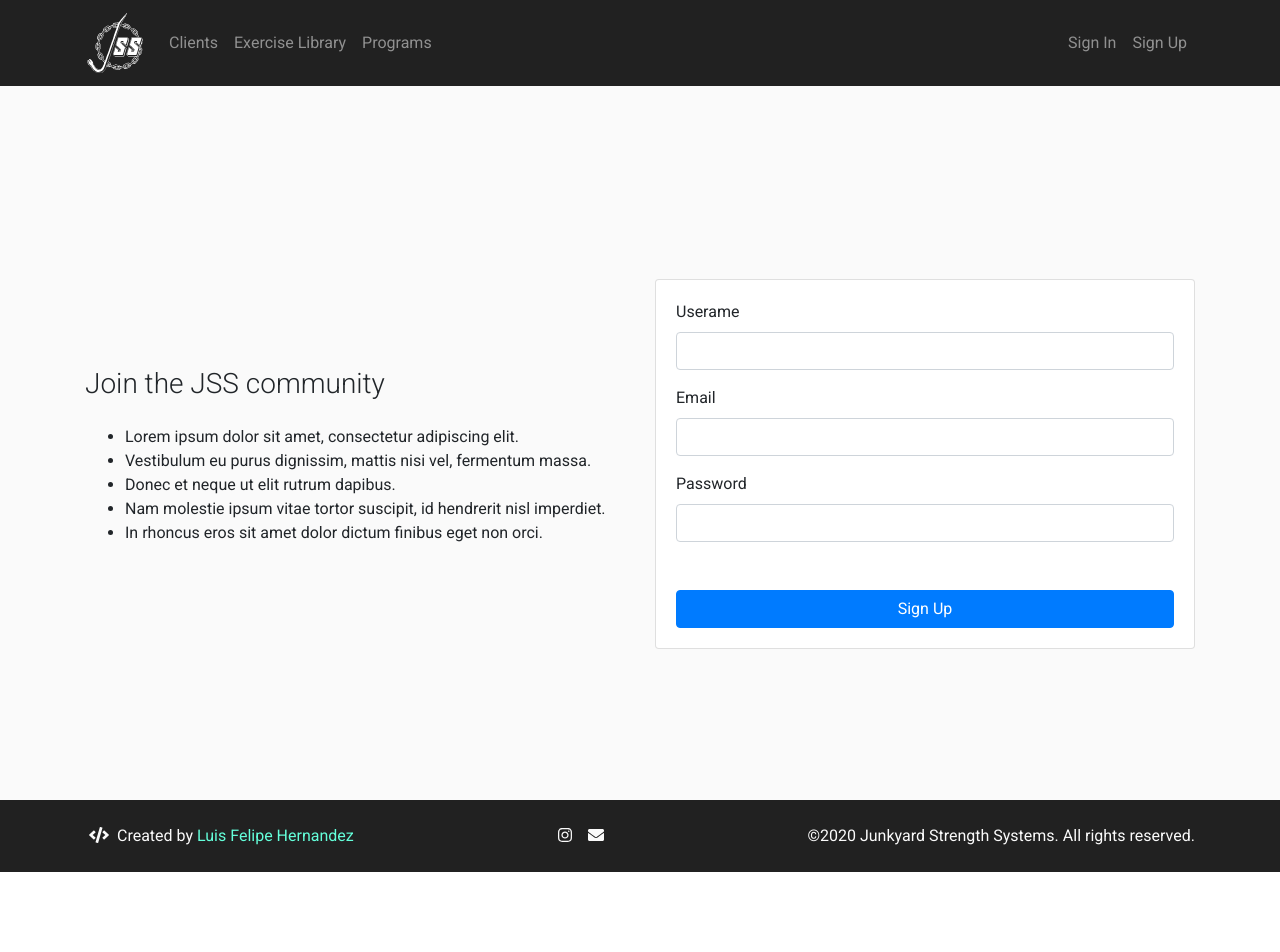
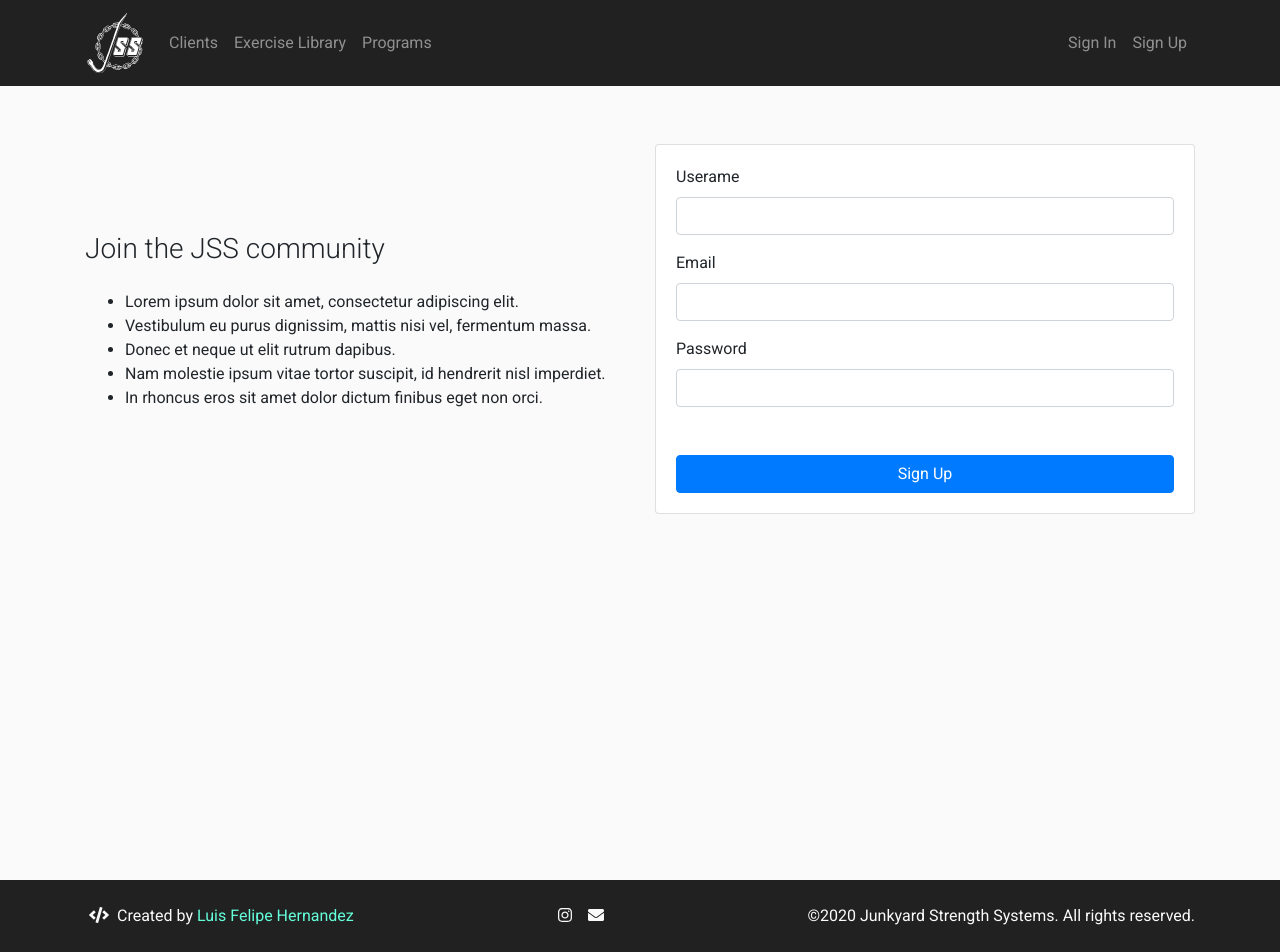
Before and after one commit to lf-hernandez/junkyard-stength-systems-web, a Vue app: page /sign-up in a window 1280 px wide. Before the commit the page ends 872 px from the top, so only its background shows below. Built offline with nearby package versions, Linux system fonts and the light colour scheme.

Commit message:
Refactor

```diff
--- a/src/App.vue
+++ b/src/App.vue
@@ -32,22 +32,25 @@
 
     @import "./styles/style.scss";
 
-    html, body {
+    html {
         height: 100vh;
     }
+
+    body {
+        height: 100vh;
+        padding-top: 5rem;
+        display: flex;
+        flex-direction: column;
+    }
+
+    main {
+        padding-top: 4rem;
+        min-height: 100vh;
+    }
+
 
     #app {
         font-family: $font-family-roboto;
         background-color: #FAFAFA;
-        height: 100vh;
-
-
-    }
-
-    main {
-        padding-top: 8rem;
-        display: flex;
-        flex-direction: column;
-        height: 100vh;
     }
 </style>
--- /dev/null
+++ b/src/components/exercise-library/exercise-library-grid/ExerciseLibraryGrid.ts
@@ -0,0 +1,26 @@
+import Vue from 'vue';
+import { Component, Prop } from 'vue-property-decorator';
+
+import ExerciseLibraryCard from '@/components/exercise-library/exercise-library-card/ExerciseLibraryCard.vue';
+
+import { Exercise } from '@/types/types';
+
+@Component({
+    components: {
+        ExerciseLibraryCard
+    }
+})
+export default class ExerciseLibraryGrid extends Vue {
+    @Prop() exercises: Array<Exercise>;
+
+    async pushExerciseDetailsRoute(exercise: Exercise) {
+        const normalizedSlug = exercise.name.split(' ').join('-').toLowerCase();
+        await this.$router.push({
+            name: 'exercise-details.view',
+            params: {
+                id: exercise.id,
+                slug: normalizedSlug
+            }
+        });
+    }
+}
--- /dev/null
+++ b/src/components/exercise-library/exercise-library-grid/ExerciseLibraryGrid.vue
@@ -0,0 +1,10 @@
+<template>
+    <div class="row row-cols-1 row-cols-md-3">
+        <div class="col mb-5" v-for="exercise in exercises" :key="exercise.id">
+            <ExerciseLibraryCard v-on:click.native="pushExerciseDetailsRoute(exercise)"
+                                 :exercise="exercise"></ExerciseLibraryCard>
+        </div>
+    </div>
+</template>
+
+<script lang="ts" src="./ExerciseLibraryGrid.ts"></script>
--- a/src/components/layout/app-footer/AppFooter.vue
+++ b/src/components/layout/app-footer/AppFooter.vue
@@ -18,7 +18,7 @@
                         </a>
                     </div>
                     <div class="col-auto">
-                        <p class="float-right">&copy;{{new Date().getFullYear()}} Junkyard Strength Systems. All rights reserved.</p>
+                        <p class="float-right">&copy;<time>{{new Date().getFullYear()}}</time> Junkyard Strength Systems. All rights reserved.</p>
                     </div>
                 </div>
             </div>
--- a/src/views/exercise-library/ExerciseLibrary.scss
+++ /dev/null
@@ -1,3 +0,0 @@
-.exerciseLibrary {
-
-}
--- a/src/views/exercise-library/ExerciseLibrary.ts
+++ b/src/views/exercise-library/ExerciseLibrary.ts
@@ -2,7 +2,7 @@ import Vue from 'vue';
 import { Component } from 'vue-property-decorator';
 
 import ExerciseLibrarySideNav from '@/components/exercise-library/exercise-side-nav/ExerciseLibrarySideNav.vue';
-import ExerciseLibraryCard from '@/components/exercise-library/exercise-library-card/ExerciseLibraryCard.vue';
+import ExerciseLibraryGrid from '@/components/exercise-library/exercise-library-grid/ExerciseLibraryGrid.vue';
 
 import { Exercise } from '@/types/types';
 import { Action, State } from 'vuex-class';
@@ -12,7 +12,7 @@ const namespace = 'exercises';
 @Component({
     components: {
         ExerciseLibrarySideNav,
-        ExerciseLibraryCard
+        ExerciseLibraryGrid
     }
 })
 export default class ExerciseLibrary extends Vue {
@@ -28,17 +28,6 @@ export default class ExerciseLibrary extends Vue {
 
     }
 
-    async onClick(exercise: Exercise) {
-        const normalizedSlug = exercise.name.split(' ').join('-').toLowerCase();
-        await this.$router.push({
-            name: 'exercise-details.view',
-            params: {
-                id: exercise.id,
-                slug: normalizedSlug
-            }
-        });
-    }
-
     async onAddExercise() {
         await this.$router.push({name: 'exercise-library.add'});
     }
--- a/src/views/exercise-library/ExerciseLibrary.vue
+++ b/src/views/exercise-library/ExerciseLibrary.vue
@@ -22,15 +22,9 @@
             </div>
 
             <div class="flex-column flex-grow">
-                <div class="row row-cols-1 row-cols-md-3">
-                    <div class="col mb-5" v-for="exercise in exercises" :key="exercise.id">
-                        <ExerciseLibraryCard v-on:click.native="onClick(exercise)"
-                                             :exercise="exercise"></ExerciseLibraryCard>
-                    </div>
-                </div>
+               <ExerciseLibraryGrid :exercises="exercises"></ExerciseLibraryGrid>
             </div>
         </div>
     </div>
 </template>
 <script lang="ts" src="./ExerciseLibrary.ts"></script>
-<style lang="scss" src="./ExerciseLibrary.scss"></style>
--- a/src/views/sign-in/SignIn.vue
+++ b/src/views/sign-in/SignIn.vue
@@ -1,6 +1,6 @@
 <template>
-    <div class="signIn container h-100">
-        <div class="row align-items-center justify-content-center h-100">
+    <div class="signIn container">
+        <div class="row align-items-center justify-content-center">
             <div class="col-12 col-lg-4 text-center">
                 <h1 class="mb-4 font-weight-light">Sign in</h1>
                 <SignInForm></SignInForm>
--- a/src/views/sign-up/SignUp.vue
+++ b/src/views/sign-up/SignUp.vue
@@ -1,6 +1,6 @@
 <template>
-    <div class="signUp container h-100">
-        <div class="row h-100 align-items-center justify-content-center">
+    <div class="signUp container">
+        <div class="row align-items-center justify-content-center">
             <div class="col">
                <SignUpMarketing></SignUpMarketing>
             </div>
```
Also changed, not shown: src/views/clients/Clients.scss (deleted).
